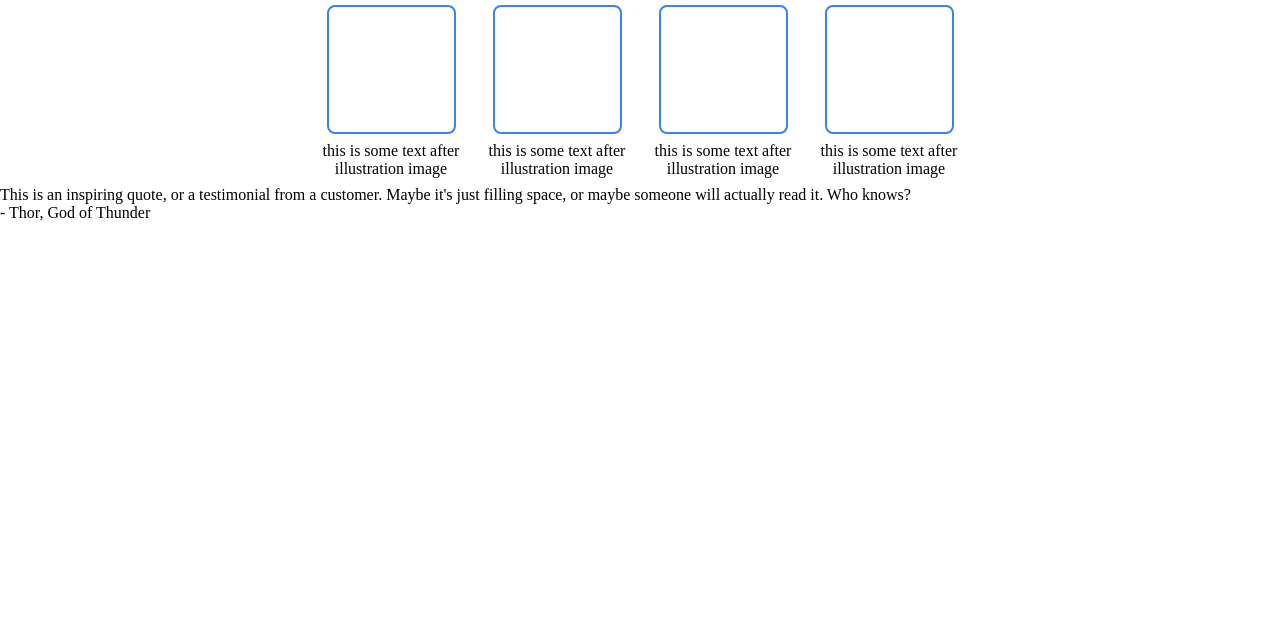
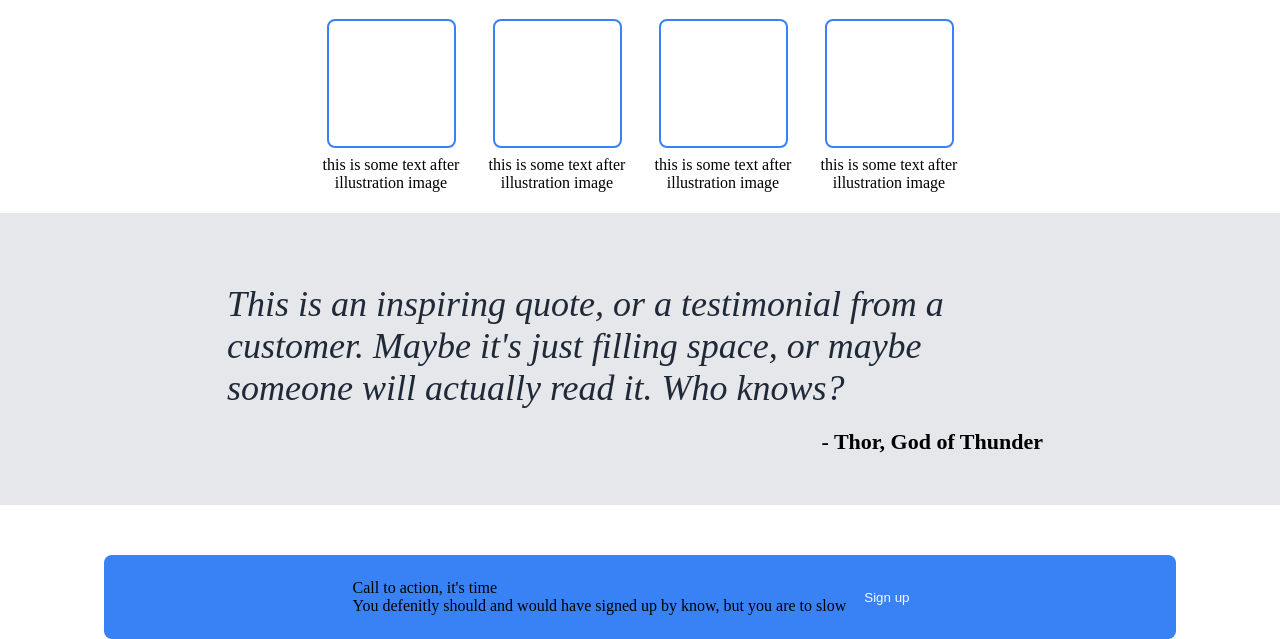
Before and after one commit to AviyaCG1/landing-page, a plain HTML site: page index.html in a window 1280 px wide. Shown: the part 385-1024 px from the top of the page. Before the commit the page ends 800 px from the top, so only its background shows below. Drawn offline with Linux system fonts and the light colour scheme.

Commit message:
Add sign up section, css not finished

```diff
--- a/index.html
+++ b/index.html
@@ -24,7 +24,7 @@
                     The website is so grest snd I have to
                     add some more text to this part so I kept
                     typing for a while</div>
-                <button class="sign-up">Sign up</button>
+                <button class="sign-up-button">Sign up</button>
             </div>
             <div class="des-img">
                 <div class="img">image place holder</div>
@@ -60,6 +60,16 @@
         </div>
         <div class="quotee">- Thor, God of Thunder</div>
     </div>
+    <div class="sign-up">
+        <div class="text-container">
+            <div class="title">Call to action, it's time</div>
+            <div class="text">
+                You defenitly should and would have signed up by know,
+                but you are to slow
+            </div>
+        </div>
+        <button class="sign-up-button">Sign up</button>
+    </div>
     <div class="footer"></div>
 </body>
 </html>
--- a/styles.css
+++ b/styles.css
@@ -1,6 +1,6 @@
 body {
     height: 100vh;
-    margin: 0;
+    margin: 0 auto;
 
 }
 
@@ -79,7 +79,7 @@ a {
     font-size: 18px;
 }
 
-.sign-up {
+.sign-up-button {
     background-color: #3882f6;
     color: #f9faf8;
     border: none;
@@ -123,6 +123,8 @@ a {
     align-items: center;
     gap: 16px;
     padding: 8px;
+
+    min-height: 200px;
 }
 
 .card {
@@ -146,3 +148,42 @@ a {
 .card-text {
     text-align: center;
 }
+
+/* Quote */
+
+.quote-container{
+    display: flex;
+    flex-direction: column;
+    align-items: center;
+
+    background-color: #e5e7eb;
+    padding: 50px;
+}
+
+.quote {
+    width: 70%;
+    padding: 20px;
+
+    color: #1f2937;
+    font-size: 36px;
+    font-style: italic;
+}
+
+.quotee {
+    width: 70%;
+    text-align: right;
+    font-size: 22px;
+    font-weight: bold;
+    padding-right: 20px;
+}
+
+.sign-up {
+    display: flex;
+    justify-content: center;
+    width: 80%;
+    min-width: 500px;
+    padding: 24px;
+    background-color: #3882f6;
+    border-radius: 8px;
+    margin: 50px auto;
+}
```
